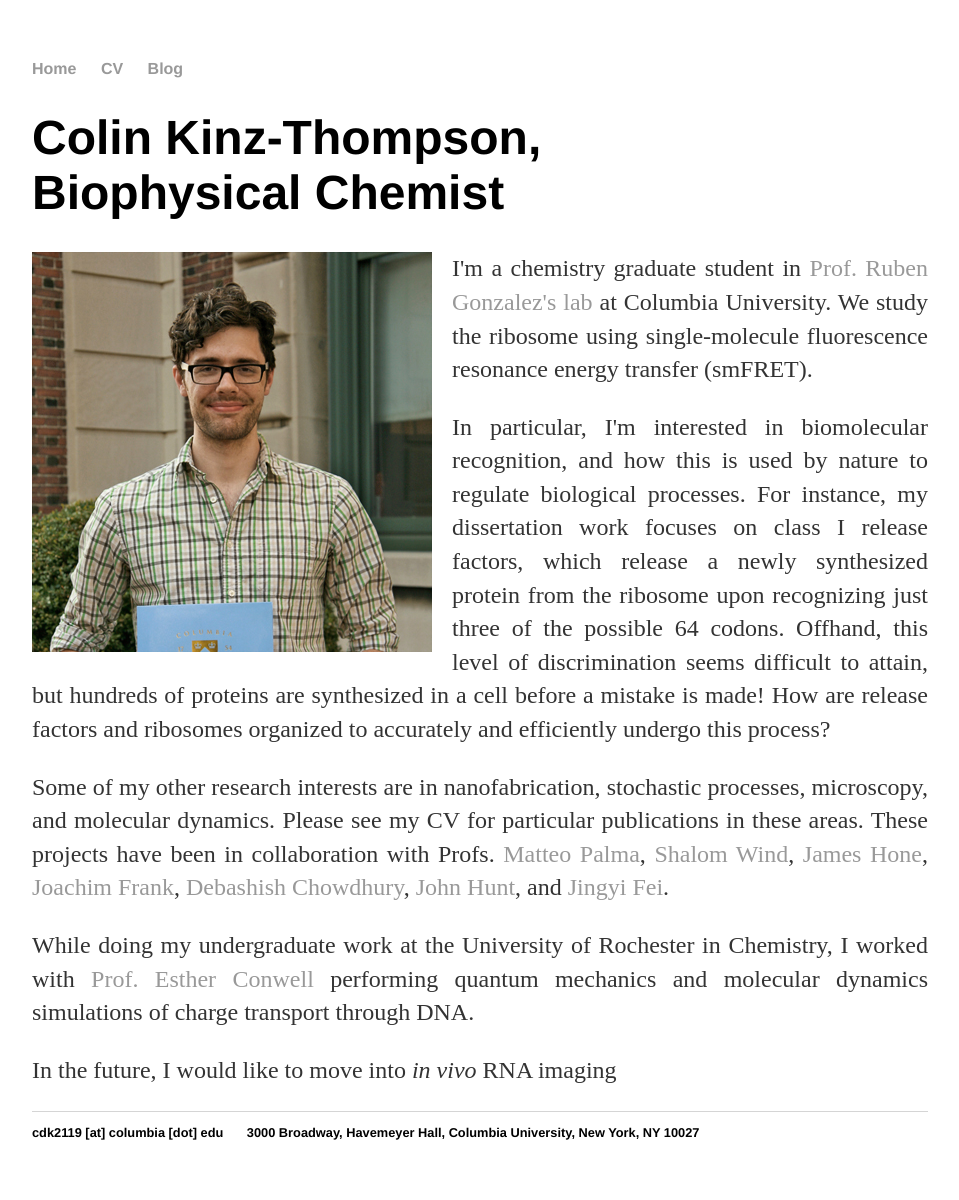
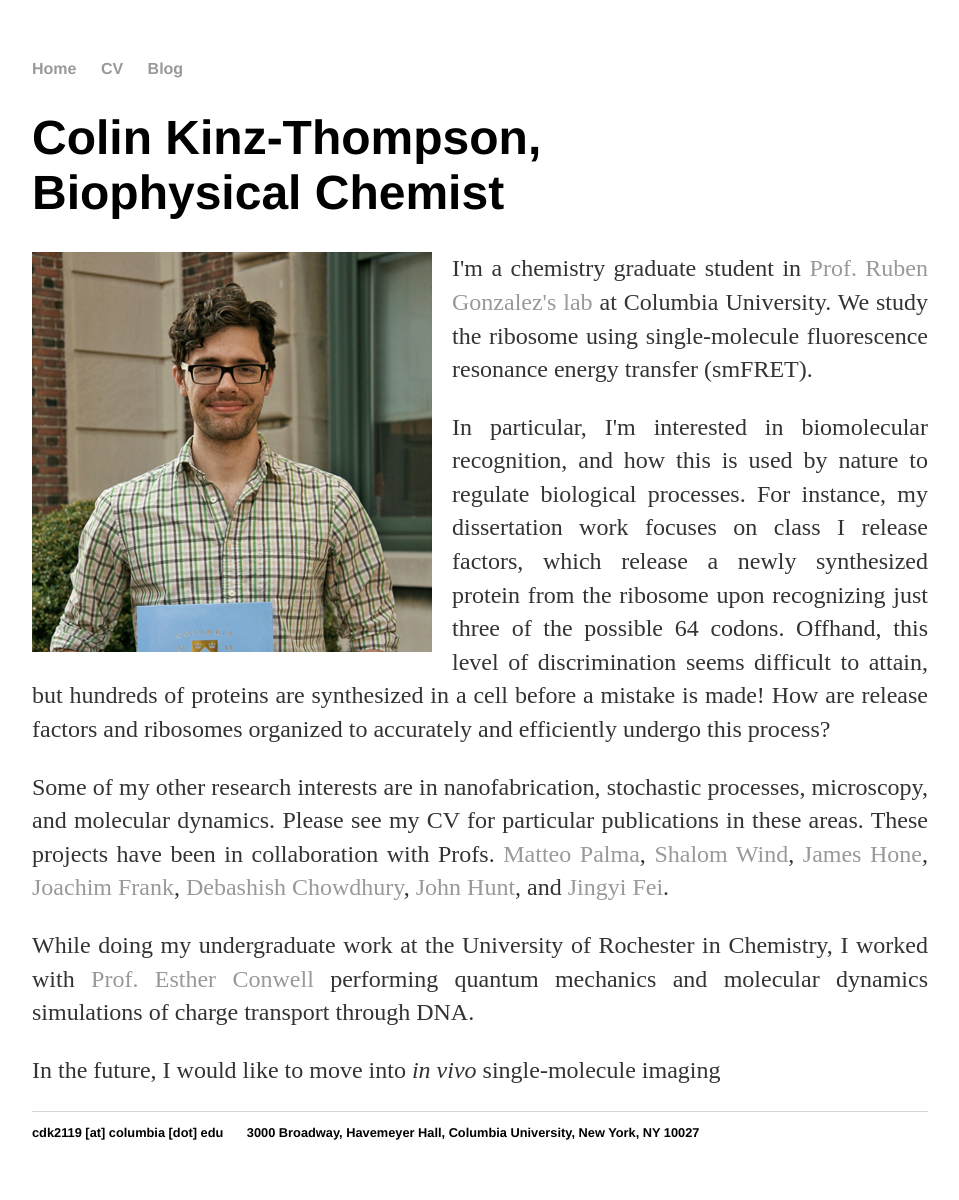
Before and after one commit to ckinzthompson/ckinzthompson.github.io, a Jekyll site: the page built from index.html, in a window 1280 px wide. Shown: the whole page, without its empty margins (160-1119 px from the left). Built offline with Jekyll 4.4.1, drawn with Linux system fonts in a browser that asks for light colours.

Commit message:
Update index.html

```diff
--- a/index.html
+++ b/index.html
@@ -23,7 +23,7 @@ These projects have been in collaboration with Profs. <a href="http://webspace.q
  and <a href="http://biophysics.uchicago.edu/the-faculty/jingyi_fei/">Jingyi Fei</a>.
 </p>
 <p>While doing my undergraduate work at the University of Rochester in Chemistry, I worked with <a href='http://www.rochester.edu/newscenter/esther-conwell-pioneering-professor-of-chemistry-dies-at-92/'>Prof. Esther Conwell</a> performing quantum mechanics and molecular dynamics simulations of charge transport through DNA. </p>
-<p> In the future, I would like to move into <i>in vivo</i> RNA imaging </p>
+<p> In the future, I would like to move into <i>in vivo</i> single-molecule imaging </p>
 </div>
 
 
```
